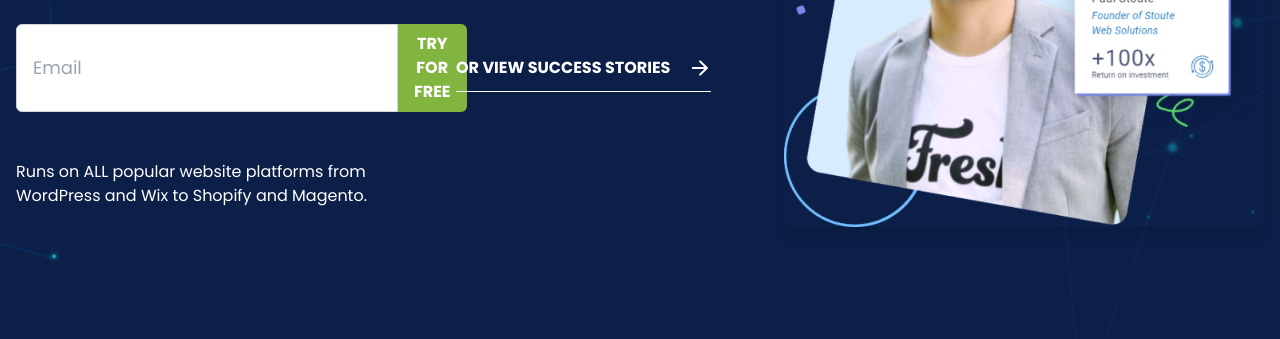
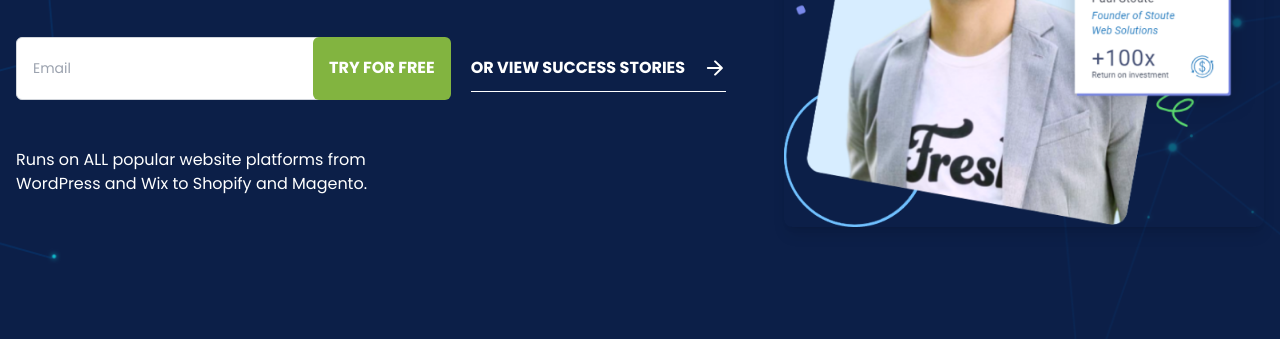
Before and after one commit to KaranXode/mywebaudit, a plain HTML site: page index.html in a window 1280 px wide. Shown: the part 461-800 px from the top of the page. Drawn offline with nearby package versions, Linux system fonts and the light colour scheme.

Commit message:
"UI Updated  - form input"

```diff
--- a/index.html
+++ b/index.html
@@ -109,15 +109,15 @@
                     </div>
                     <div class="flex flex-wrap items-center mb-4">
 
-                        <div class="flex max-w-[420px] w-full sm:w-auto">
+                        <div class="flex w-full sm:w-auto">
                             <input
-                                class="px-4 py-2 rounded-l-md text-gray-900 text-[14px] sm:text-lg  sm:w-auto border border-gray-300 focus:outline-none focus:ring-2 focus:ring-[#82B440] focus:border-transparent"
+                                class="px-4 md:py-5 rounded-l-md text-gray-900 text-[12px] sm:text-[14px]   sm:w-auto border border-gray-300 "
                                 placeholder="Email"
                                 type="email"
                                 aria-label="Enter your email"
                                 required />
                             <button
-                                class="bg-[#82B440] text-[14px] sm:text-[16px] font-bold text-white px-4 py-2 rounded-r-md hover:bg-[#558a10] focus:outline-none focus:ring-2 focus:ring-[#558a10] focus:ring-offset-2 transition-all duration-200"
+                                class="bg-[#82B440] text-[14px] ml-[-8px] sm:text-[16px] font-bold text-white px-4 py-2 rounded-md hover:bg-[#558a10] focus:outline-none focus:ring-2 focus:ring-[#558a10] focus:ring-offset-2 transition-all duration-200"
                                 aria-label="Try for free">
                                 TRY FOR FREE
                             </button>
```
